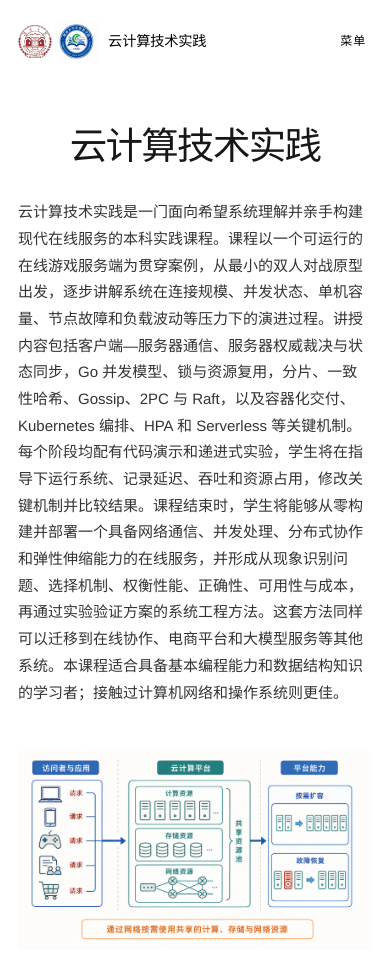
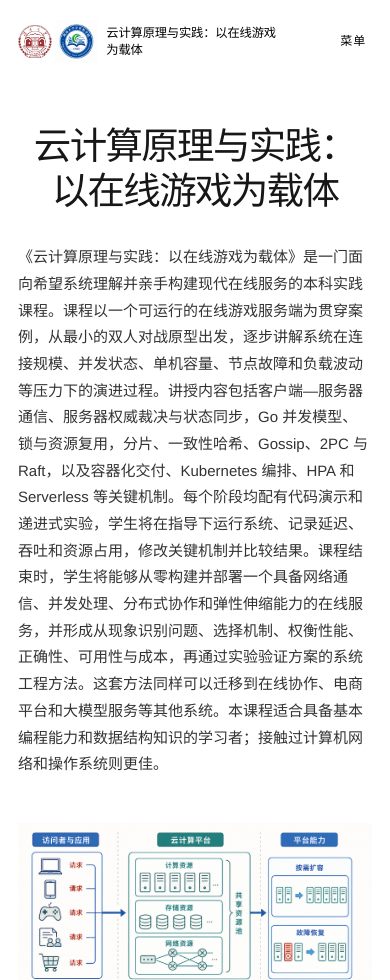
Before and after one commit to HNU-CloudComputing/cloudcompute-pages, a plain HTML site: page index.html in a window 390 px wide. Shown: the top 980 px of the page. Drawn offline with Linux system fonts and the light colour scheme.

Commit message:
Update official course title

```diff
--- a/index.html
+++ b/index.html
@@ -4,15 +4,15 @@
     <meta charset="UTF-8" />
     <meta name="viewport" content="width=device-width, initial-scale=1.0" />
     <meta name="theme-color" content="#ffffff" />
-    <title>课程概览｜云计算技术实践</title>
-    <meta name="description" content="湖南大学云计算技术实践课程概览。" />
-    <link rel="stylesheet" href="styles.css?v=34" />
+    <title>课程概览｜云计算原理与实践：以在线游戏为载体</title>
+    <meta name="description" content="湖南大学《云计算原理与实践：以在线游戏为载体》课程概览。" />
+    <link rel="stylesheet" href="styles.css?v=38" />
   </head>
   <body>
     <a class="skip-link" href="#main">跳到主要内容</a>
     <header class="site-header wrap-container">
       <div class="wrap header-inner">
-        <a class="header-title" href="index.html"><span class="header-logos"><img class="logo-hnu" src="assets/hnu-logo.png" width="38" height="38" alt="湖南大学" /><img class="logo-csee" src="assets/csee-logo.png" width="49" height="49" alt="湖南大学计算机学院" /></span><span>云计算技术实践</span></a>
+        <a class="header-title" href="index.html"><span class="header-logos"><img class="logo-hnu" src="assets/hnu-logo.png" width="38" height="38" alt="湖南大学" /><img class="logo-csee" src="assets/csee-logo.png" width="49" height="49" alt="湖南大学计算机学院" /></span><span>云计算原理与实践：以在线游戏为载体</span></a>
         <button class="menu-button" type="button" aria-expanded="false" aria-controls="site-nav">菜单</button>
         <nav id="site-nav" class="site-nav" aria-label="课程导航">
           <a href="index.html" aria-current="page">课程概览</a><a href="staff.html">课程团队</a><a href="labs.html">课程实验</a><a href="videos.html">教学视频</a><a href="materials.html">课程资料</a>
@@ -23,8 +23,8 @@
     <main id="main">
       <section class="page-head overview-hero wrap-container">
         <div class="wrap">
-          <h1>云计算技术实践</h1>
-          <p class="course-description">云计算技术实践是一门面向希望系统理解并亲手构建现代在线服务的本科实践课程。课程以一个可运行的在线游戏服务端为贯穿案例，从最小的双人对战原型出发，逐步讲解系统在连接规模、并发状态、单机容量、节点故障和负载波动等压力下的演进过程。讲授内容包括客户端—服务器通信、服务器权威裁决与状态同步，Go 并发模型、锁与资源复用，分片、一致性哈希、Gossip、2PC 与 Raft，以及容器化交付、Kubernetes 编排、HPA 和 Serverless 等关键机制。每个阶段均配有代码演示和递进式实验，学生将在指导下运行系统、记录延迟、吞吐和资源占用，修改关键机制并比较结果。课程结束时，学生将能够从零构建并部署一个具备网络通信、并发处理、分布式协作和弹性伸缩能力的在线服务，并形成从现象识别问题、选择机制、权衡性能、正确性、可用性与成本，再通过实验验证方案的系统工程方法。这套方法同样可以迁移到在线协作、电商平台和大模型服务等其他系统。本课程适合具备基本编程能力和数据结构知识的学习者；接触过计算机网络和操作系统则更佳。</p>
+          <h1>云计算原理与实践：以在线游戏为载体</h1>
+          <p class="course-description">《云计算原理与实践：以在线游戏为载体》是一门面向希望系统理解并亲手构建现代在线服务的本科实践课程。课程以一个可运行的在线游戏服务端为贯穿案例，从最小的双人对战原型出发，逐步讲解系统在连接规模、并发状态、单机容量、节点故障和负载波动等压力下的演进过程。讲授内容包括客户端—服务器通信、服务器权威裁决与状态同步，Go 并发模型、锁与资源复用，分片、一致性哈希、Gossip、2PC 与 Raft，以及容器化交付、Kubernetes 编排、HPA 和 Serverless 等关键机制。每个阶段均配有代码演示和递进式实验，学生将在指导下运行系统、记录延迟、吞吐和资源占用，修改关键机制并比较结果。课程结束时，学生将能够从零构建并部署一个具备网络通信、并发处理、分布式协作和弹性伸缩能力的在线服务，并形成从现象识别问题、选择机制、权衡性能、正确性、可用性与成本，再通过实验验证方案的系统工程方法。这套方法同样可以迁移到在线协作、电商平台和大模型服务等其他系统。本课程适合具备基本编程能力和数据结构知识的学习者；接触过计算机网络和操作系统则更佳。</p>
         </div>
       </section>
 
--- a/styles.css
+++ b/styles.css
@@ -28,12 +28,13 @@ button { font: inherit; }
 
 .site-header { padding: 2em 0; }
 .header-inner { display: inline-flex; align-items: center; justify-content: space-between; gap: 2em; }
-.header-title { display: inline-flex; align-items: center; gap: .7em; border: 0; color: #000; font-size: 1.05em; font-weight: 500; letter-spacing: -.015em; }
+.header-title { display: inline-flex; min-width: 0; align-items: center; gap: .7em; border: 0; color: #000; font-size: 1.05em; font-weight: 500; letter-spacing: -.015em; }
+.header-title>span:last-child { line-height: 1.35; }
 .header-logos { display: inline-flex; align-items: center; gap: .22em; }
 .header-logos img, .footer-logos img { object-fit: contain; }
 .header-logos .logo-hnu, .footer-logos .logo-hnu { width: 38px; height: 38px; }
 .header-logos .logo-csee, .footer-logos .logo-csee { width: 49px; height: 49px; }
-.site-nav { display: flex; align-items: center; gap: 1.2em; }
+.site-nav { display: flex; flex-shrink: 0; align-items: center; gap: 1.2em; }
 .site-nav a { border-color: transparent; color: #222; font-size: .8em; font-weight: 500; letter-spacing: .02em; }
 .site-nav a:hover { border-bottom: 1px dotted #222; }
 .site-nav a[aria-current="page"] { border-bottom-color: currentColor; color: var(--hnu-red); }
@@ -162,7 +163,7 @@ button { font: inherit; }
 .course-info-list dt { color: var(--muted); }
 .course-info-list dd { margin: 0; }
 .course-description { max-width: 55em; margin: 2em 0 0; color: #333; font-size: 1.05em; line-height: 1.85; }
-.overview-hero h1 { text-align: center; }
+.overview-hero h1 { text-align: center; text-wrap: balance; }
 .course-info-section { margin: 4em 0 0; }
 .course-info-wrap { max-width: 55em; }
 .course-info-section h2 { margin-bottom: .7em; color: var(--xiang-blue); font-size: 1.9em; font-weight: 300; letter-spacing: -.02em; }
@@ -291,7 +292,9 @@ button { font: inherit; }
 @media (max-width: 680px) {
   .wrap { width: calc(100% - 36px); }
   .site-header { padding: 1.35em 0; }
-  .header-title { font-size: .95em; }
+  .header-inner { gap: 1em; }
+  .header-title { max-width: calc(100% - 3.5em); font-size: .82em; }
+  .header-title>span:last-child { display: block; max-width: 14em; }
   .header-logos .logo-hnu { width: 34px; height: 34px; }
   .header-logos .logo-csee { width: 43px; height: 43px; }
   .menu-button { display: block; }
```
Also changed, not shown: labs.html (+4 -4 lines), materials.html (+5 -5 lines), staff.html (+4 -4 lines), videos.html (+4 -4 lines).
